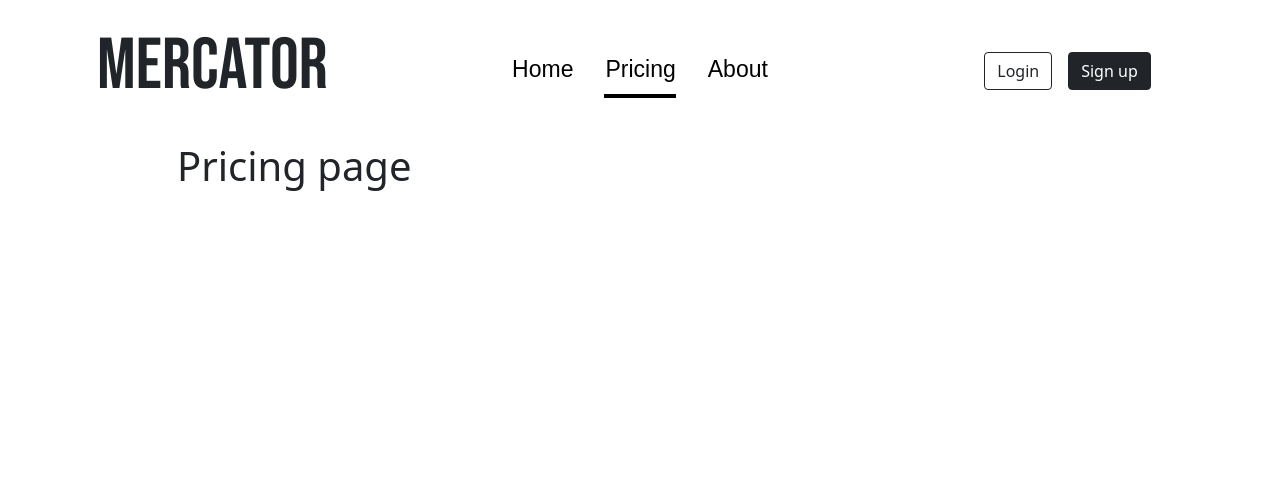
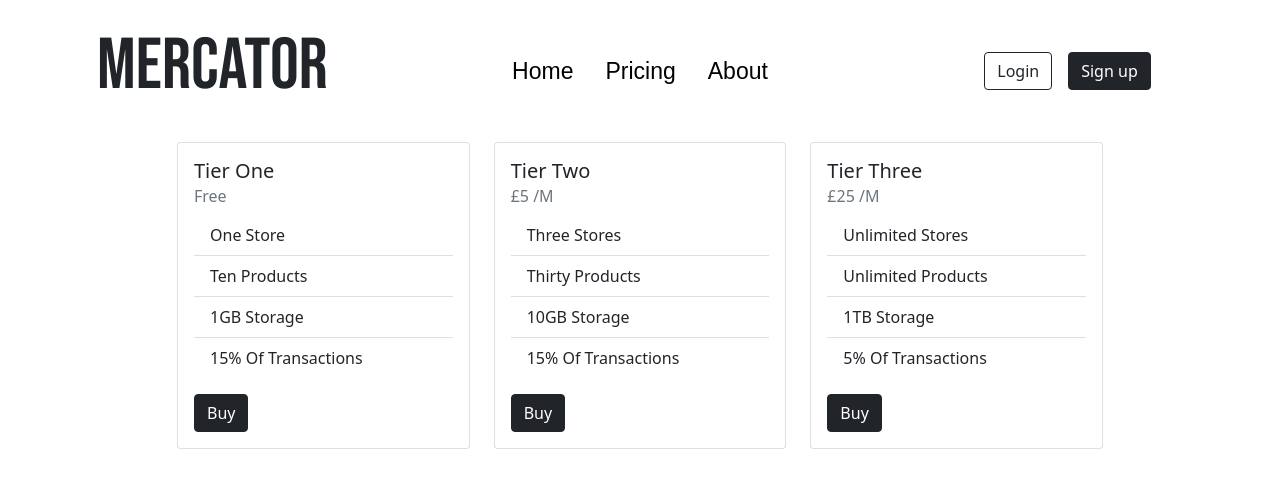
Before and after one commit to maxinnes/uni_web_project, a React (Create React App) app: page /pricing in a window 1280 px wide. Shown: the top 488 px of the page. Built offline with nearby package versions, Linux system fonts and the light colour scheme; a web font is replaced by a local one.

Commit message:
Pricing page update
Updated contents of the pricing page.

```diff
--- a/src/Pages/HomePage/Components/HomeNavigation.js
+++ b/src/Pages/HomePage/Components/HomeNavigation.js
@@ -3,15 +3,14 @@ import {Link} from "react-router-dom";
 
 class HomeNavigation extends React.Component{
     render() {
-        return <nav className="nav justify-content-center">
-            <Link className="nav-link active" to="/">Home</Link>
+        return [<nav className="nav justify-content-center">
+            <Link className="nav-link" to="/">Home</Link>
             <Link className="nav-link" to="/pricing">Pricing</Link>
             <Link className="nav-link" to="/about">About</Link>
-            <hr/>
-            {/*<a className="nav-link active" href="/">Home</a>*/}
-            {/*<a className="nav-link" href="/">Pricing</a>*/}
-            {/*<a className="nav-link" href="/">About</a>*/}
-        </nav>
+        </nav>,
+            <div className="navigation-dot-container">
+                <div className="navigation-dot" />
+            </div>]
     }
 }
 
--- a/src/Pages/HomePage/Components/PricingPageContents.js
+++ b/src/Pages/HomePage/Components/PricingPageContents.js
@@ -4,8 +4,50 @@ class PricingPageContents extends React.Component{
     render() {
         return <div className="row mt-4">
             <div className="col-md-1"/>
-            <div className="col-md-10">
-                <h1>Pricing page</h1>
+            <div className="col-md">
+                <div className="card">
+                    <div className="card-body">
+                        <h5 className="card-title">Tier One</h5>
+                        <h6 className="card-subtitle mb-2 text-muted">Free</h6>
+                        <ul className="list-group list-group-flush">
+                            <li className="list-group-item">One Store</li>
+                            <li className="list-group-item">Ten Products</li>
+                            <li className="list-group-item">1GB Storage</li>
+                            <li className="list-group-item">15% Of Transactions</li>
+                        </ul>
+                        <a href="#" className="mt-3 btn btn-dark">Buy</a>
+                    </div>
+                </div>
+            </div>
+            <div className="col-md">
+                <div className="card">
+                    <div className="card-body">
+                        <h5 className="card-title">Tier Two</h5>
+                        <h6 className="card-subtitle mb-2 text-muted">£5 /M</h6>
+                        <ul className="list-group list-group-flush">
+                            <li className="list-group-item">Three Stores</li>
+                            <li className="list-group-item">Thirty Products</li>
+                            <li className="list-group-item">10GB Storage</li>
+                            <li className="list-group-item">15% Of Transactions</li>
+                        </ul>
+                        <a href="#" className="mt-3 btn btn-dark">Buy</a>
+                    </div>
+                </div>
+            </div>
+            <div className="col-md">
+                <div className="card">
+                    <div className="card-body">
+                        <h5 className="card-title">Tier Three</h5>
+                        <h6 className="card-subtitle mb-2 text-muted">£25 /M</h6>
+                        <ul className="list-group list-group-flush">
+                            <li className="list-group-item">Unlimited Stores</li>
+                            <li className="list-group-item">Unlimited Products</li>
+                            <li className="list-group-item">1TB Storage</li>
+                            <li className="list-group-item">5% Of Transactions</li>
+                        </ul>
+                        <a href="#" className="mt-3 btn btn-dark">Buy</a>
+                    </div>
+                </div>
             </div>
             <div className="col-md-1"/>
         </div>
--- a/src/scss/main.scss
+++ b/src/scss/main.scss
@@ -18,22 +18,38 @@ nav {
     font-size: 23px;
     font-family: $secondary-font;
   }
-  a:nth-child(1):hover ~ hr{
-    margin-left: -25%;
+  .navigation-dot{
+    width: 6px;
+    height: 6px;
+    background: black;
+    border-radius: 50%;
+    opacity: 0;
+    -webkit-transform: translateX(30px);
+    transform: translateX(30px);
+    -webkit-transition: all 0.2s ease-in-out;
+    transition: all 0.2s ease-in-out;
   }
-  a:nth-child(2):hover ~ hr{
-    margin-left: -25%;
+  a:nth-child(1):hover ~ .navigation-dot {
+    -webkit-transform: translateX(30px);
+    transform: translateX(30px);
+    -webkit-transition: all 0.2s ease-in-out;
+    transition: all 0.2s ease-in-out;
+    opacity: 1;
   }
-  a:nth-child(3):hover ~ hr{
-    margin-left: -25%;
+
+  a:nth-child(2):hover ~ .navigation-dot {
+    -webkit-transform: translateX(110px);
+    transform: translateX(110px);
+    -webkit-transition: all 0.2s ease-in-out;
+    transition: all 0.2s ease-in-out;
+    opacity: 1;
   }
-  hr {
-    height: .25rem !important;
-    width: 25%;
-    margin: 0;
-    background: black;
-    border: none;
-    transition: .3s ease-in-out;
+
+  a:nth-child(3):hover ~ .navigation-dot {
+    -webkit-transform: translateX(200px);
+    transform: translateX(200px);
+    -webkit-transition: all 0.2s ease-in-out;
+    transition: all 0.2s ease-in-out;
     opacity: 1;
   }
 }
@@ -42,6 +58,7 @@ nav {
   font-size: 72px;
   text-align: center;
 }
+// Home page body elements
 .main-page-heading{
   font-family: $main-font;
   font-size: 42px;
@@ -52,7 +69,7 @@ nav {
   background-position: center;
   background-size: contain;
 }
-div{
+div{ // Might be able to override this in variables
   p{
     font-family: $secondary-font;
   }
```
Also changed, not shown: src/scss/main.css, 1 other file (tests, documents, lock files or other folders).
